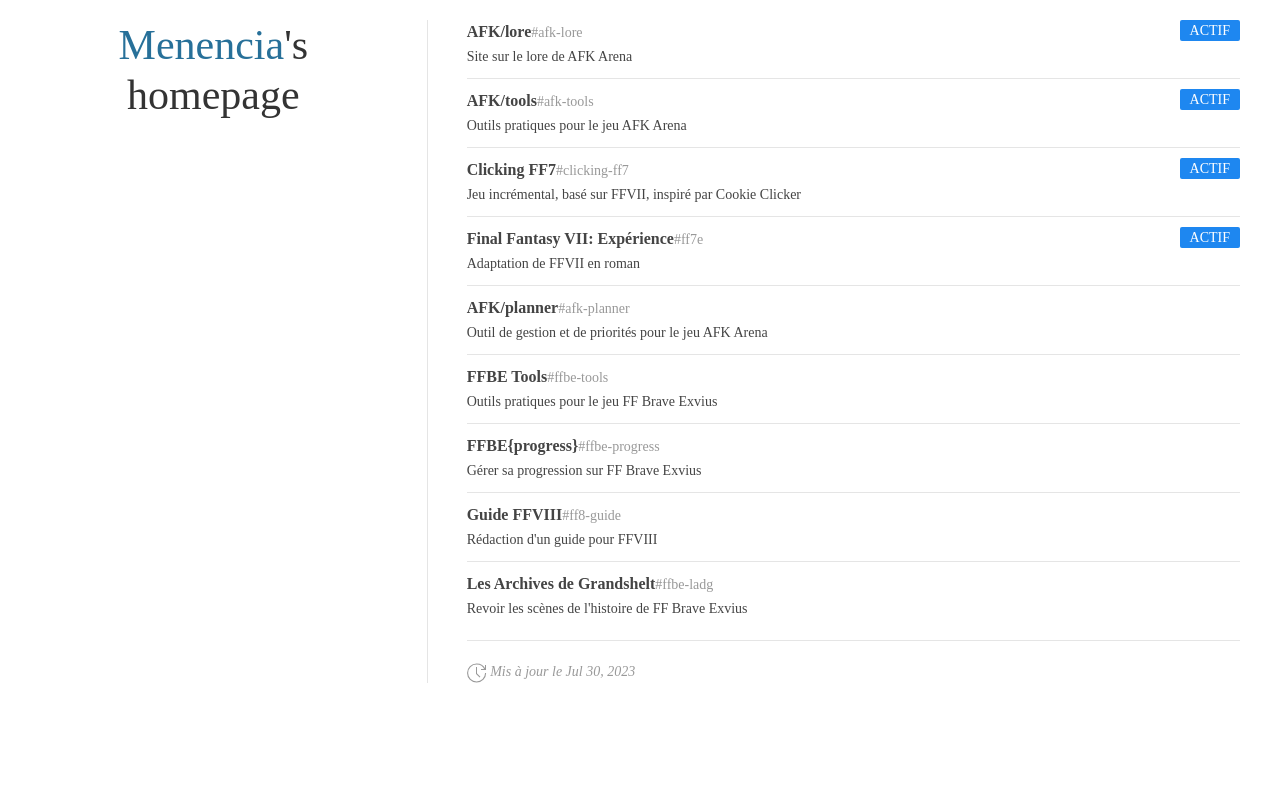
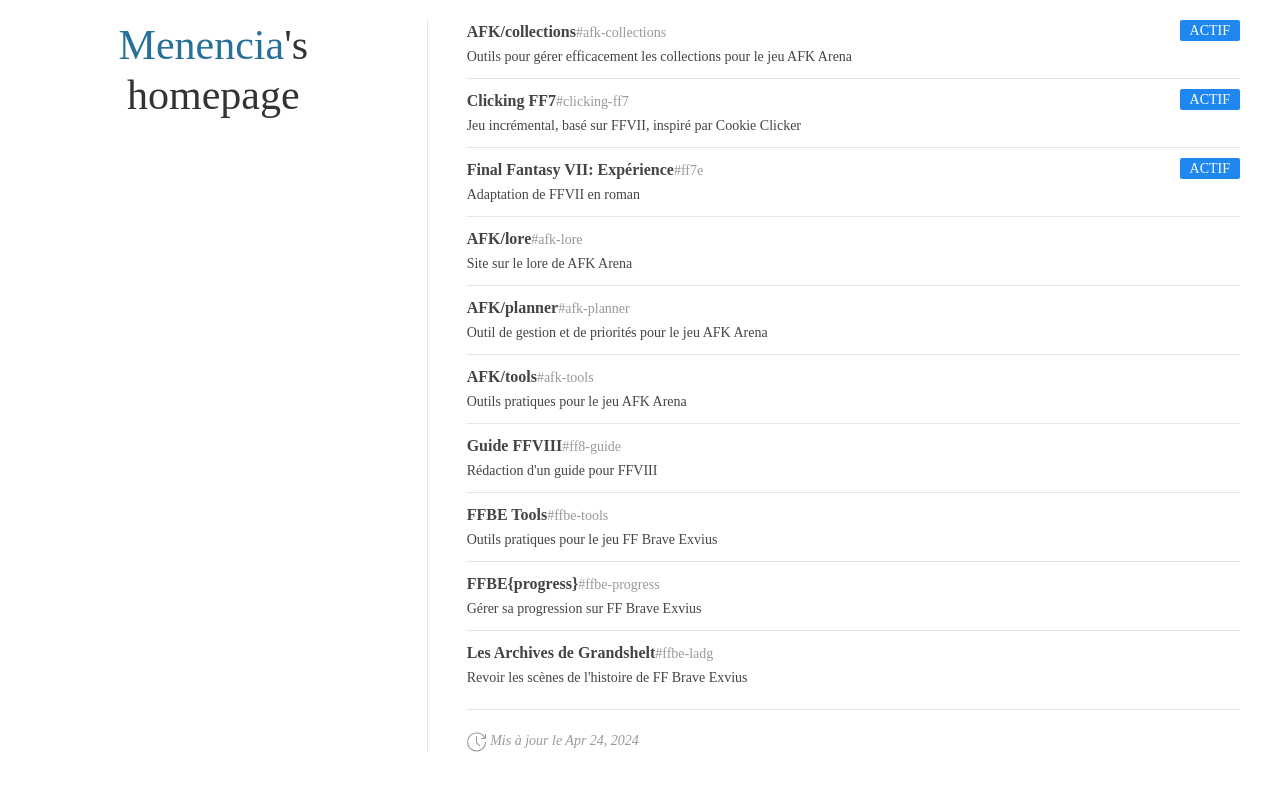
Before and after one commit to Menencia/homepage, an Angular app: page /projects in a window 1280 px wide. Shown: the top 790 px of the page. Built offline with nearby package versions, Linux system fonts and the light colour scheme; a web font is replaced by a local one.

Commit message:
Update projects status

```diff
--- a/src/app/views/projects/projects.component.ts
+++ b/src/app/views/projects/projects.component.ts
@@ -15,7 +15,7 @@
 export class ProjectsComponent implements OnInit {
 
   public projects: Project[];
-  public updated = new Date('2023/07/30');
+  public updated = new Date('2024/04/24');
 
   constructor(private http: HttpClient) {
     this.projects = [];
--- a/src/assets/data/projects.json
+++ b/src/assets/data/projects.json
@@ -4,7 +4,7 @@
     "code": "afk-lore",
     "desc": "Site sur le lore de AFK Arena",
     "link": "https://afk-lore.menencia.com/",
-    "status": "active"
+    "status": "pause"
   },
   {
     "name": "AFK/planner",
@@ -18,6 +18,13 @@
     "code": "afk-tools",
     "desc": "Outils pratiques pour le jeu AFK Arena",
     "link": "https://afk-tools.menencia.com/#/message-sanitizer",
+    "status": "pause"
+  },
+  {
+    "name": "AFK/collections",
+    "code": "afk-collections",
+    "desc": "Outils pour gérer efficacement les collections pour le jeu AFK Arena",
+    "link": "https://afk-collections.menencia.com/home",
     "status": "active"
   },
   {
@@ -46,20 +53,20 @@
     "code": "ffbe-tools",
     "desc": "Outils pratiques pour le jeu FF Brave Exvius",
     "link": "https://ffbe-tools.menencia.com/battle-companion",
-    "status": "pause"
+    "status": "abandoned"
   },
   {
     "name": "FFBE{progress}",
     "code": "ffbe-progress",
     "desc": "Gérer sa progression sur FF Brave Exvius",
     "link": "https://ffbe-progress.menencia.com/home",
-    "status": "pause"
+    "status": "abandoned"
   },
   {
     "name": "Les Archives de Grandshelt",
     "code": "ffbe-ladg",
     "desc": "Revoir les scènes de l'histoire de FF Brave Exvius",
     "link": "https://ffbe-ladg.menencia.com/story",
-    "status": "pause"
+    "status": "abandoned"
   }
 ]
```
